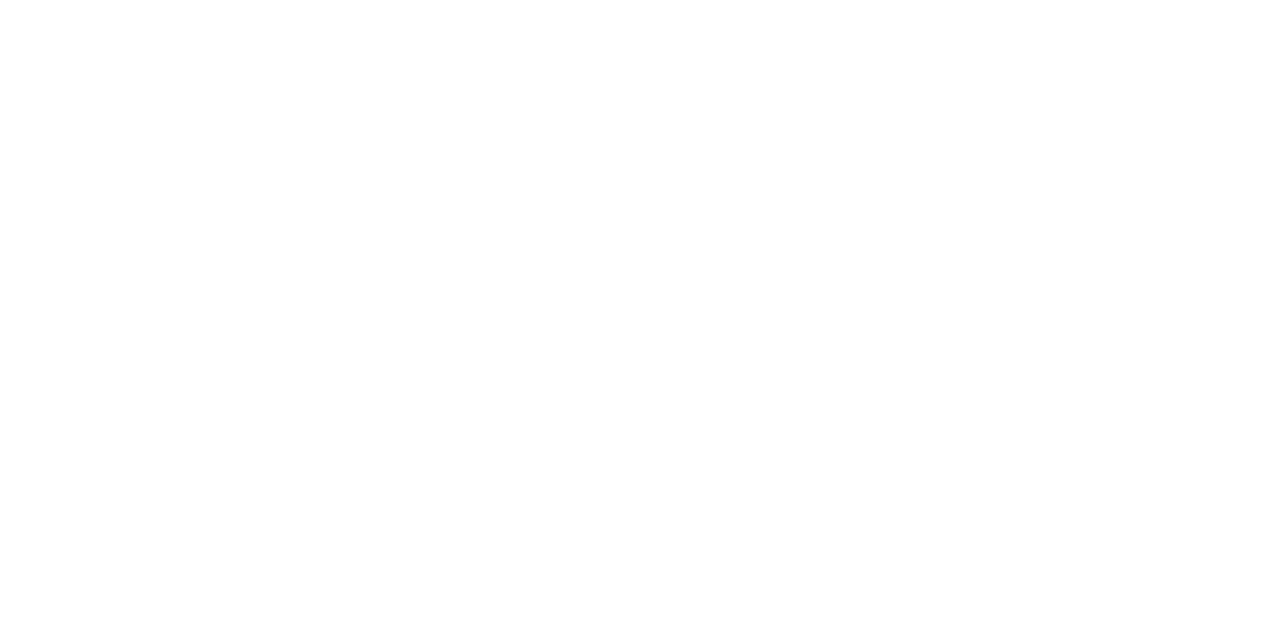
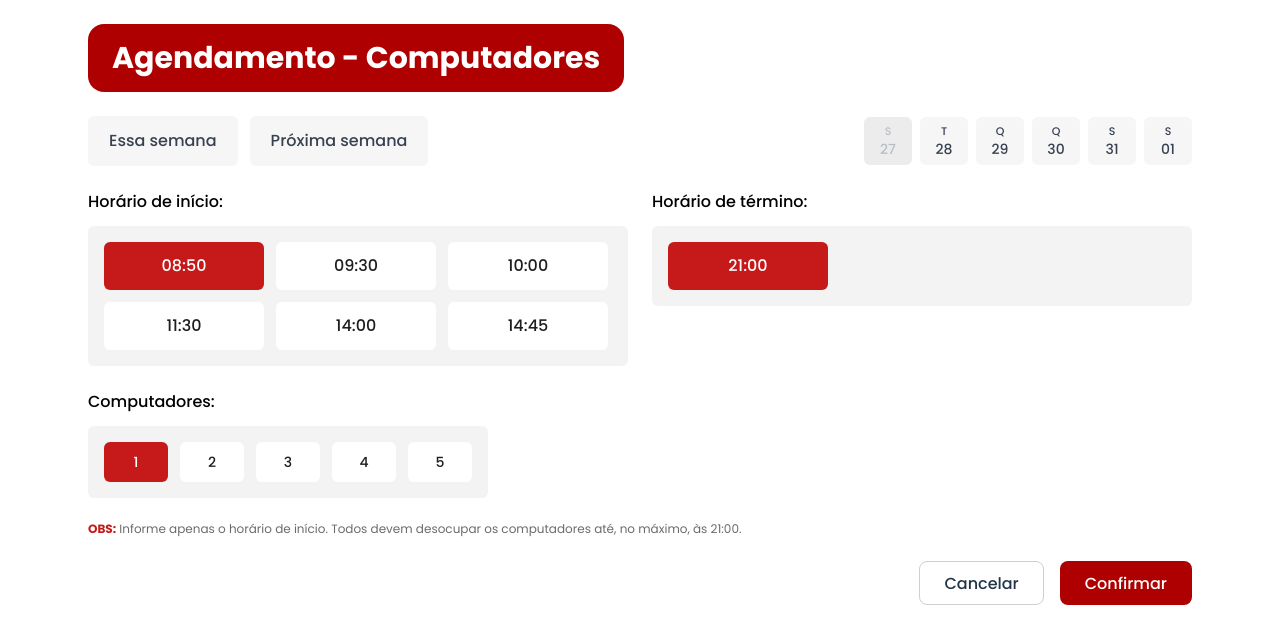
Before and after one commit to EspacoSenai/EspacoSenai.FrontWeb, a React (Vite) app: page /agendamento-computadores in a window 1280 px wide. Before the commit this address had no page. Shown: the top 644 px of the page. Built offline with nearby package versions, Linux system fonts and the light colour scheme.

Commit message:
feat: Comecei a tela de Agendamento dos conputadores

```diff
--- a/src/App.jsx
+++ b/src/App.jsx
@@ -6,6 +6,7 @@
 import Login from "./pages/login";
 import Index from "./navigation/index";
 import AgendamentoQuadra from "./pages/agendamentoQuadra";
+import AgendamentoComputadores from "./pages/AgendamentoComputadores";
 
 import AOS from "aos";
 import "aos/dist/aos.css";
@@ -34,6 +35,7 @@
       <Route path="/login" element={<Login />} />
 
       <Route path="/agendamento-quadra" element={<AgendamentoQuadra />} />
+      <Route path="/agendamento-computadores" element={<AgendamentoComputadores />} />
     </Routes>
   );
 }
--- a/src/components/agendamento/FuncoesCompartilhada.js
+++ b/src/components/agendamento/FuncoesCompartilhada.js
@@ -2,15 +2,15 @@
 export const TAMANHO_CODIGO = 5;
 export const MAX_CONVIDADOS = 9;
 
+export const HORARIOS_INICIO_QUADRA = ["11:50","13:30","14:30","15:30","16:00","16:50"];
+export const HORARIOS_TERMINO_QUADRA = ["14:50","13:00","16:00","16:30","17:00","17:30"];
 
-export const HORARIOS_INICIO_QUADRA = ["11:50", "13:30", "14:30", "15:30", "16:00", "16:50"];
-export const HORARIOS_TERMINO_QUADRA = ["14:50", "13:00", "16:00", "16:30", "17:00", "17:30"];
-
+export const HORARIOS_INICIO_COMPUTADOR = ["08:50","09:30","10:00","11:30","14:00","14:45"];
+export const HORARIO_TERMINO_COMPUTADOR_FIXO = "21:00";
 
 export function juntarClasses(...classes) {
   return classes.filter(Boolean).join(" ");
 }
-
 
 export function pegarSegundaFeira(dataAtual = new Date()) {
   const data = new Date(dataAtual);
@@ -24,11 +24,9 @@
 export function montarDiasSemana(semanaAdiante = 0) {
   const segunda = pegarSegundaFeira();
   segunda.setDate(segunda.getDate() + semanaAdiante * 7);
-
   const hoje = new Date();
   hoje.setHours(0, 0, 0, 0);
-
-  const diasSemana = ["S", "T", "Q", "Q", "S", "S"]; // seg..sáb
+  const diasSemana = ["S","T","Q","Q","S","S"];
   return [...Array(6)].map((_, i) => {
     const d = new Date(segunda);
     d.setDate(segunda.getDate() + i);
@@ -41,7 +39,6 @@
     };
   });
 }
-
 
 export function paraMinutos(hhmm) {
   const [h, m] = String(hhmm || "").split(":").map(Number);
@@ -57,15 +54,23 @@
   return String(v).slice(-1).replace(/[^0-9A-Za-z]/g, "").toUpperCase();
 }
 
-
-export function montarPayload({ recurso, semanaSelecionada, dia, inicio, termino, codigos }) {
+export function montarPayload({
+  recurso,
+  semanaSelecionada,
+  dia,
+  inicio,
+  termino,
+  codigos = [],
+  extra = {},
+}) {
   return {
     local: recurso,
     semana: semanaSelecionada === "essa" ? "Essa semana" : "Próxima semana",
-    data: dia.toISOString(),
+    data: dia?.toISOString?.() ?? dia,
     inicio,
     termino,
     codigosConvidados: codigos,
     qtdeConvidados: codigos.length,
+    ...extra,
   };
 }
--- a/src/components/agendamento/GradeHorarios.jsx
+++ b/src/components/agendamento/GradeHorarios.jsx
@@ -1,28 +1,47 @@
-export default function GradeHorarios({ titulo, opcoes, selecionado, onSelect, isDisabled }) {
-  const estilo =
-    "min-w-[96px] text-center px-4 py-3 rounded-md text-sm md:text-base outline-none focus:ring-0 transition-colors duration-150";
+export default function GradeHorarios({
+  titulo,
+  opcoes = [],
+  selecionado,
+  onSelect = () => {},
+  isDisabled,
+}) {
+  const base =
+    "min-w-[96px] h-12 text-center px-4 rounded-md text-sm md:text-base outline-none focus:ring-0 transition-colors duration-150";
 
   return (
     <section>
       <h3 className="font-medium mb-3 text-black dark:text-white">{titulo}</h3>
-      <div className="bg-[#F3F3F3] rounded-md p-4">
-        <div className="grid grid-cols-3 gap-3">
+      <div className="bg-[#F3F3F3] dark:bg-[#1a1a1a] rounded-md p-4">
+        <div className="grid grid-cols-2 sm:grid-cols-3 gap-3 max-h-40 overflow-y-auto pr-1">
           {opcoes.map((t) => {
-            const disabled = isDisabled?.(t) ?? false;
+            const disabled = isDisabled ? !!isDisabled(t) : false;
+            const isSelected = selecionado === t;
+
             const classe = disabled
               ? "bg-[#E5E5E5] text-gray-400 cursor-not-allowed opacity-60"
-              : selecionado === t
+              : isSelected
               ? "bg-[#C61919] text-white"
-              : "bg-white text-[#1E1E1E] hover:bg-[#AE0000] hover:text-white";
+              : "bg-white dark:bg-[#0f0f0f] text-[#1E1E1E] dark:text-white hover:bg-[#AE0000] hover:text-white";
+
+            const onKeyDown = (e) => {
+              if (disabled) return;
+              if (e.key === "Enter" || e.key === " ") {
+                e.preventDefault();
+                onSelect(t);
+              }
+            };
 
             return (
               <button
                 key={t}
                 type="button"
                 onClick={() => !disabled && onSelect(t)}
-                className={`${estilo} ${classe}`}
+                onKeyDown={onKeyDown}
+                className={`${base} ${classe}`}
                 disabled={disabled}
                 aria-disabled={disabled}
+                aria-pressed={isSelected}
+                data-selected={isSelected ? "true" : "false"}
                 title={disabled ? "Horário indisponível" : "Selecionar horário"}
               >
                 {t}
--- /dev/null
+++ b/src/components/agendamento/SeletorComputadores.jsx
@@ -0,0 +1,45 @@
+import React from "react";
+
+export default function SeletorComputadores({ valor, onChange, isDisabled }) {
+  const itens = [1, 2, 3, 4, 5];
+
+  const base =
+    "w-[64px] h-10 text-center rounded-md text-sm outline-none focus:ring-0 transition-colors duration-150";
+
+  return (
+    <section>
+      <h3 className="font-medium mb-3 text-black dark:text-white">Computadores:</h3>
+
+      {/* encolhe ao conteúdo (não ocupa a tela toda) */}
+      <div className="inline-block w-fit max-w-full overflow-x-auto bg-[#F3F3F3] dark:bg-[#1a1a1a] rounded-md p-4">
+        <div className="inline-grid grid-flow-col auto-cols-max gap-3">
+          {itens.map((n) => {
+            const disabled = isDisabled ? !!isDisabled(n) : false;
+            const selected = valor === n;
+
+            const classe = disabled
+              ? "bg-[#E5E5E5] text-gray-400 cursor-not-allowed opacity-60"
+              : selected
+              ? "bg-[#C61919] text-white"
+              : "bg-white dark:bg-[#0f0f0f] text-[#1E1E1E] dark:text-white hover:bg-[#AE0000] hover:text-white";
+
+            return (
+              <button
+                key={n}
+                type="button"
+                onClick={() => !disabled && onChange(n)}
+                className={`${base} ${classe}`}
+                disabled={disabled}
+                aria-disabled={disabled}
+                aria-pressed={selected}
+                title={disabled ? "Computador indisponível" : `Selecionar computador ${n}`}
+              >
+                {n}
+              </button>
+            );
+          })}
+        </div>
+      </div>
+    </section>
+  );
+}
--- /dev/null
+++ b/src/pages/AgendamentoComputadores.jsx
@@ -0,0 +1,109 @@
+import React, { useMemo, useState } from "react";
+import TrocaSemana from "../components/agendamento/TrocaSemana";
+import SeletorDia from "../components/agendamento/SeletorDia";
+import GradeHorarios from "../components/agendamento/GradeHorarios";
+import SeletorComputadores from "../components/agendamento/SeletorComputadores";
+import {
+  HORARIOS_INICIO_COMPUTADOR,
+  HORARIO_TERMINO_COMPUTADOR_FIXO,
+  montarDiasSemana,
+  montarPayload,
+} from "../components/agendamento/FuncoesCompartilhada";
+
+export default function AgendamentoComputadores() {
+  const [semanaOffset, setSemanaOffset] = useState(0);
+  const dias = useMemo(() => montarDiasSemana(semanaOffset), [semanaOffset]);
+
+  const [diaSelecionado, setDiaSelecionado] = useState(
+    dias[0]?.dataCompleta ?? new Date()
+  );
+  const [inicio, setInicio] = useState(HORARIOS_INICIO_COMPUTADOR[0]);
+  const TERMINO_OPCOES = [HORARIO_TERMINO_COMPUTADOR_FIXO];
+  const [termino, setTermino] = useState(TERMINO_OPCOES[0]);
+  const [computador, setComputador] = useState(1);
+
+  function handleConfirmar() {
+    const payload = montarPayload({
+      recurso: "COMPUTADOR",
+      semanaSelecionada: semanaOffset === 0 ? "essa" : "proxima",
+      dia: diaSelecionado,
+      inicio,
+      termino,
+      extra: { computador },
+    });
+    console.log("CONFIRMAR:", payload);
+    alert("Agendamento criado!");
+  }
+
+  return (
+    <main className="w-full max-w-6xl mx-auto px-4 sm:px-6 py-6">
+      <header className="mb-6">
+        <div className="bg-[#AE0000] rounded-2xl text-white px-6 py-4 inline-block">
+          <h1 className="text-2xl md:text-3xl font-semibold">
+            Agendamento  -  Computadores
+          </h1>
+        </div>
+      </header>
+
+      <section className="mb-6 flex flex-col gap-4 md:flex-row md:items-center">
+        <div className="flex gap-3">
+          <TrocaSemana
+            semanaAtualAtiva={semanaOffset === 0}
+            onEssaSemana={() => setSemanaOffset(0)}
+            onProximaSemana={() => setSemanaOffset(1)}
+          />
+        </div>
+        <div className="md:ml-auto">
+          <SeletorDia
+            dias={dias}
+            selecionado={diaSelecionado}
+            onSelect={setDiaSelecionado}
+          />
+        </div>
+      </section>
+
+      <div className="grid grid-cols-1 md:grid-cols-2 gap-6">
+        <GradeHorarios
+          titulo="Horário de início:"
+          opcoes={HORARIOS_INICIO_COMPUTADOR}
+          selecionado={inicio}
+          onSelect={setInicio}
+        />
+
+        {/* Término AGORA É BOTÃO, exatamente como no início */}
+        <GradeHorarios
+          titulo="Horário de término:"
+          opcoes={TERMINO_OPCOES}
+          selecionado={termino}
+          onSelect={setTermino}
+        />
+
+        <div className="md:col-span-2">
+          <SeletorComputadores valor={computador} onChange={setComputador} />
+        </div>
+      </div>
+
+      <p className="mt-4 text-xs text-[#6b6b6b]">
+        <span className="text-[#C61919] font-semibold">OBS:</span> Informe apenas o
+        horário de início. Todos devem desocupar os computadores até, no máximo, às {HORARIO_TERMINO_COMPUTADOR_FIXO}.
+      </p>
+
+      <div className="mt-6 flex flex-col-reverse gap-3 md:flex-row md:gap-4 md:justify-end">
+        <button
+          type="button"
+          className="w-full md:w-auto px-6 h-11 rounded-lg border border-[#CFCFCF] bg-white hover:bg-[#f7f7f7]"
+          onClick={() => window.history.back()}
+        >
+          Cancelar
+        </button>
+        <button
+          type="button"
+          className="w-full md:w-auto px-6 h-11 rounded-lg bg-[#AE0000] text-white hover:bg-[#920000]"
+          onClick={handleConfirmar}
+        >
+          Confirmar
+        </button>
+      </div>
+    </main>
+  );
+}
```
